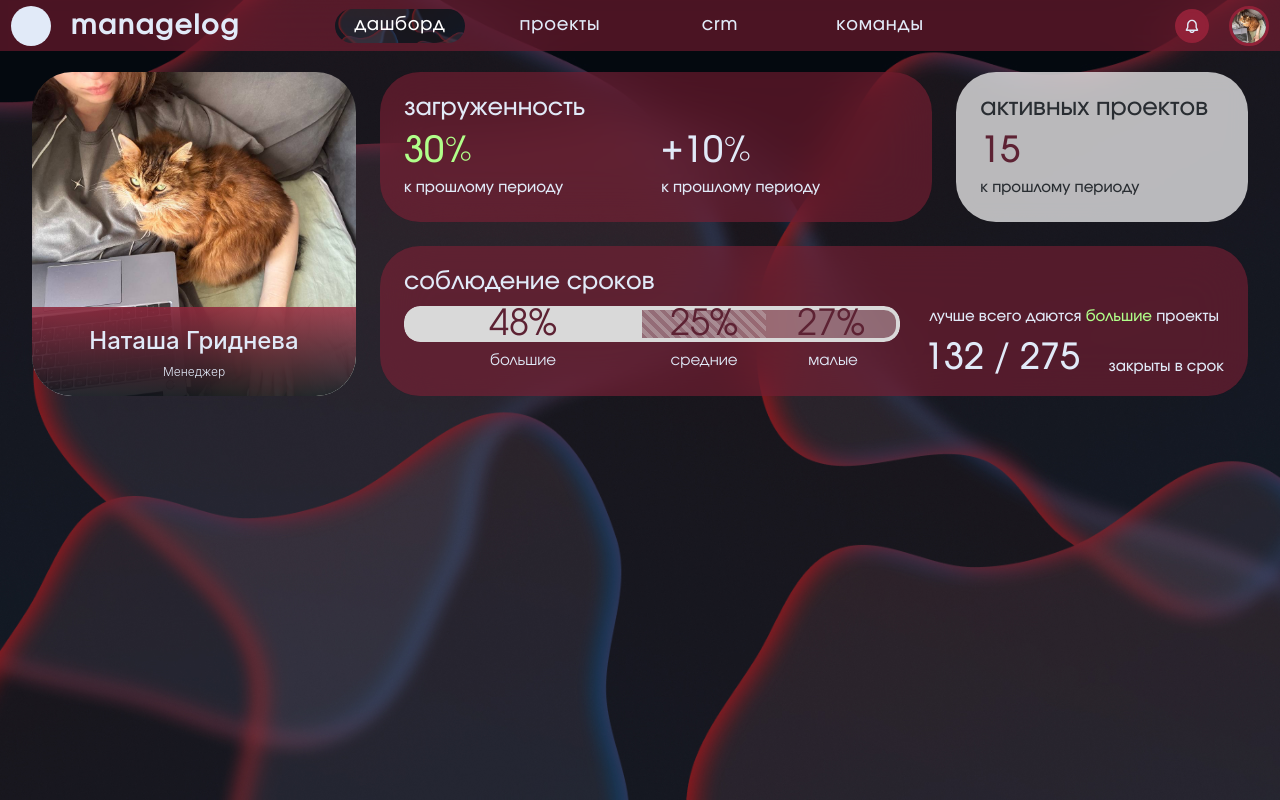
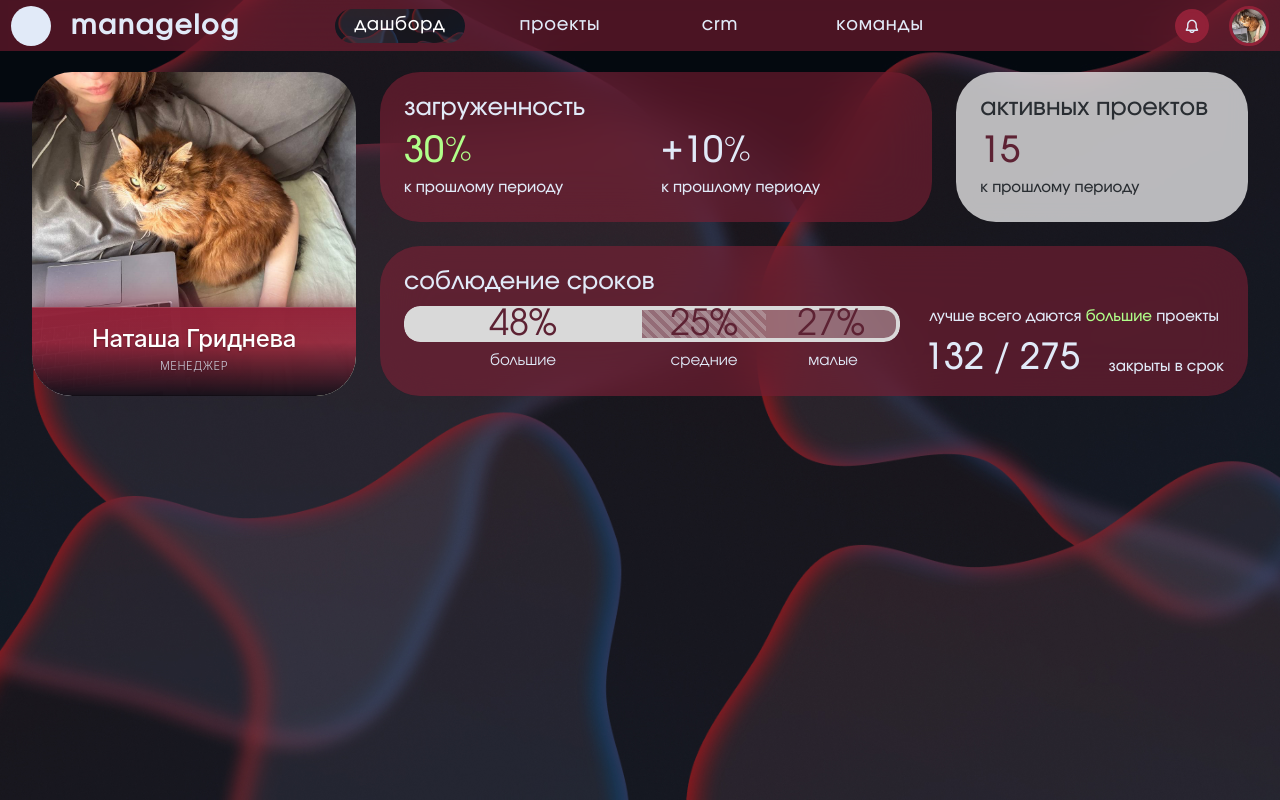
Before and after one commit to lunarmolly/managelog, a Vue app: page /dashboard in a window 1280 px wide. Shown: the top 800 px of the page. Built offline with nearby package versions, Linux system fonts and the light colour scheme; no server answers.

Commit message:
Updated dashboard styles

```diff
--- a/src/views/DashboardView.vue
+++ b/src/views/DashboardView.vue
@@ -256,9 +256,19 @@ const progressLabelPositions = computed(() => {
   left: 0;
   right: 0;
   height: 89px;
-  background: linear-gradient(to bottom, rgba(145, 33, 56, 0.8), rgba(4, 9, 16, 0.8));
-  backdrop-filter: blur(25px);
-  -webkit-backdrop-filter: blur(25px);
+  background: linear-gradient(
+    180deg,
+    rgba(145, 33, 56, 0.98) 0%,
+    rgba(145, 33, 56, 0.92) 40%,
+    rgba(20, 15, 25, 0.98) 100%
+  );
+  backdrop-filter: blur(35px) saturate(200%);
+  -webkit-backdrop-filter: blur(35px) saturate(200%);
+  box-shadow:
+    0 -8px 32px rgba(145, 33, 56, 0.5),
+    0 -2px 8px rgba(0, 0, 0, 0.3),
+    inset 0 1px 0 rgba(255, 255, 255, 0.15),
+    inset 0 -1px 0 rgba(0, 0, 0, 0.2);
   display: flex;
   align-items: center;
   justify-content: center;
@@ -276,19 +286,41 @@ const progressLabelPositions = computed(() => {
   justify-content: center;
   color: #e1eaf8;
   z-index: 1;
+  padding: 12px 20px 16px;
+  text-align: center;
 }
 
 .user-card-name {
   font-size: 24px;
   font-weight: 500;
   font-family: 'Inter', Arial, sans-serif;
-  margin-bottom: 4px;
+  line-height: 1.25;
+  letter-spacing: -0.015em;
+  margin: 0 0 4px 0;
+  white-space: nowrap;
+  overflow: hidden;
+  text-overflow: ellipsis;
+  max-width: 100%;
+  text-shadow: 0 1px 2px rgba(0, 0, 0, 0.3);
+  color: #ffffff;
 }
 
 .user-card-role {
   font-size: 12px;
   font-weight: 300;
   font-family: 'Inter', Arial, sans-serif;
+  line-height: 1.5;
+  letter-spacing: 0.02em;
+  margin: 0;
+  opacity: 0.85;
+  white-space: nowrap;
+  overflow: hidden;
+  text-overflow: ellipsis;
+  max-width: 100%;
+  text-transform: uppercase;
+  font-size: 11px;
+  letter-spacing: 0.05em;
+  text-shadow: 0 1px 1px rgba(0, 0, 0, 0.2);
 }
 
 /* Контейнер метрик */
```
